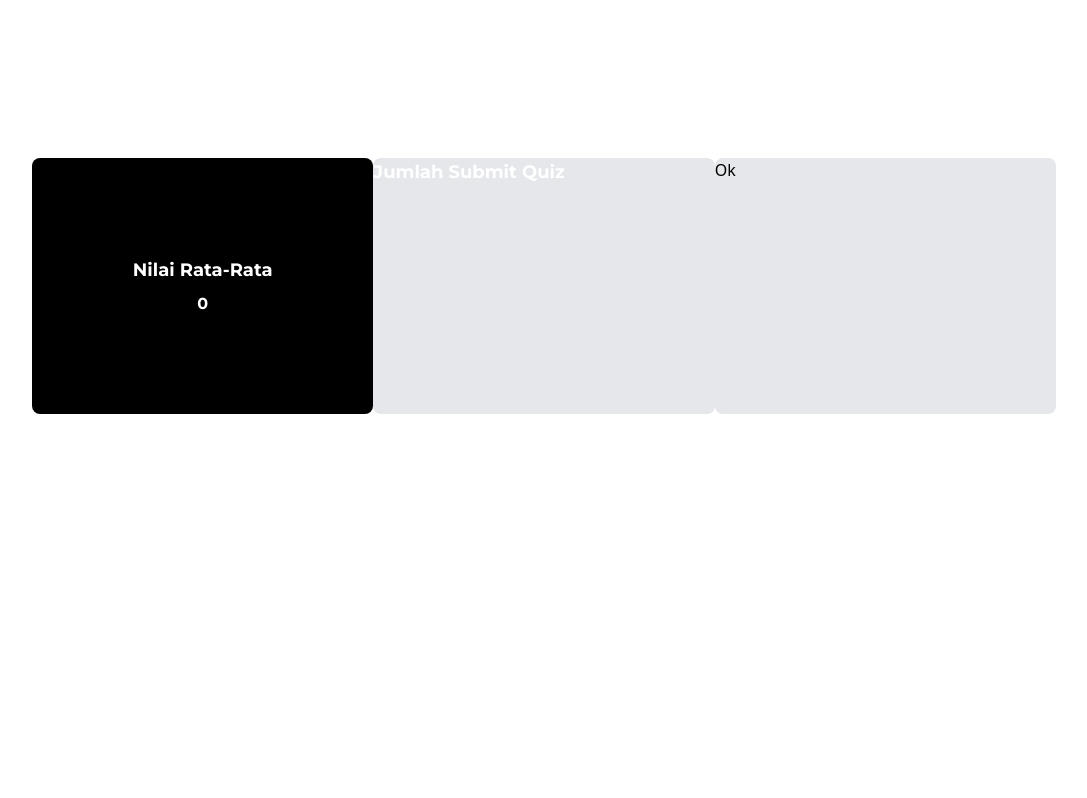
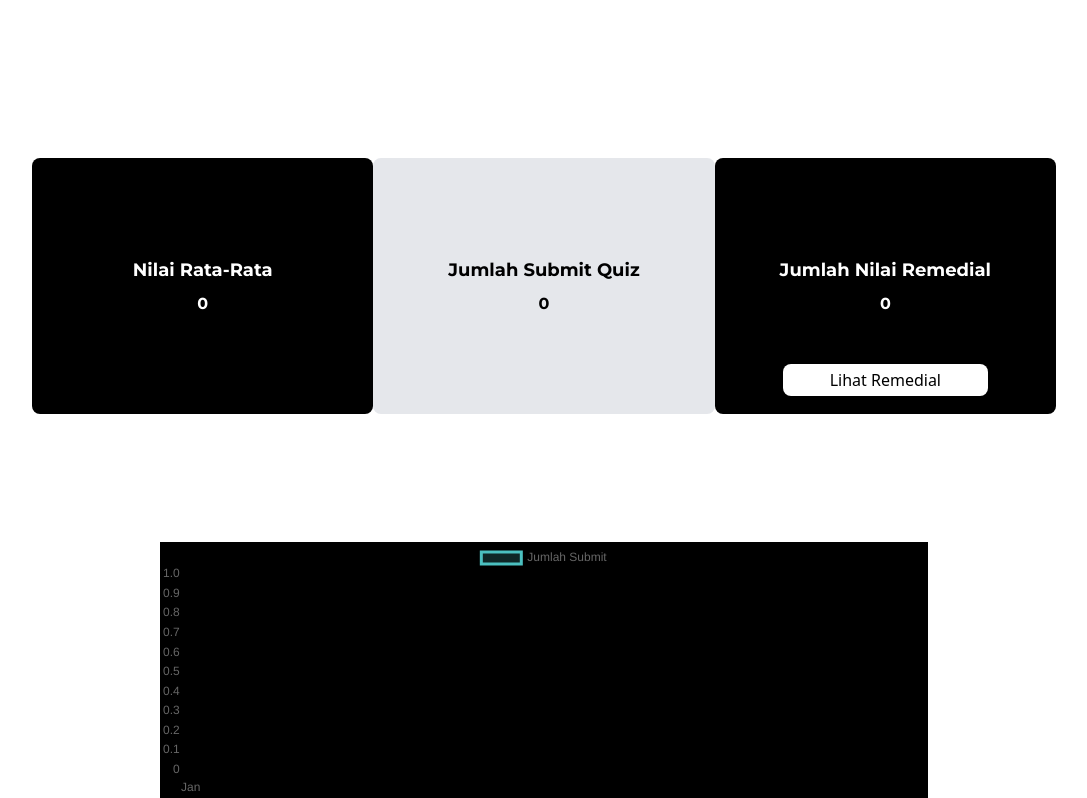
Before and after one commit to rifkigantengsangat/17-agustus-project, a React (Vite) app: page /dashboard/1 in a window 1280 px wide. Shown: the part 258-1056 px from the top of the page, without its empty margins (96-1183 px from the left). Before the commit the page ends 800 px from the top, so only its background shows below. Built offline with nearby package versions, Linux system fonts and the light colour scheme; no server answers; the database is empty.

Commit message:
membuat modal dan Chart di dashboard User

```diff
--- a/src/Pages/DashboardUser/DashboardUser.jsx
+++ b/src/Pages/DashboardUser/DashboardUser.jsx
@@ -5,6 +5,7 @@ import {User} from '../../Context/UserAuth'
 import { Line,Doughnut } from 'react-chartjs-2';
 import Chart from 'chart.js/auto';
 import {Link} from 'react-router-dom'
+import Modal from './Modal';
 import {
   Chart as ChartJS,
   registerables,
@@ -13,14 +14,17 @@ const DashboardUser = () => {
     const {nilaiUser,spesificDataById} = Data()
     const [name,setName] = useState('')
     const [jumlahSubmitUser,setJumlahSubmitUser] = useState([])
+    const [nilaiTertinggi,setNilaiTinggi] = useState([])
     const [nilaiRata,setNilaiRata] = useState(0)
+    const [nilaiRemedial,setNilaiRemedial] = useState([])
+    const [open,setOpen] = useState(false)
     const {user} = User()
     const data = {
-        labels: ["10", "20", "30", "40", "50", "60","70", "80", "90", "100"],
+      labels: ["Jan"],
       datasets: [
         {
-            label : 'Nilai Anda',
-
+          label: "Jumlah Submit",
+          data: [ nilaiTertinggi?.[0],nilaiTertinggi?.[1]],
           fill: true,
           backgroundColor: "rgba(75,192,192,0.2)",
           borderColor: "rgba(75,192,192,1)"
@@ -28,25 +32,41 @@ const DashboardUser = () => {
 
       ]
     };
+
        useEffect(()=>{
         spesificDataById(user?.uid)
         let result = []
+        let result2 = []
+        let poins = []
         nilaiUser?.map((x)=> {
+           result.push(x)
            const poin = x.poin
-           result.push(poin)
-           setJumlahSubmitUser(x.submit)
-           const average = result?.reduce((a,b)=>{
+           poins.push(poin)
+           result2.push(x.submit);
+           setJumlahSubmitUser(result2);
+           const filterRemed = result.filter((x)=> x.poin < 75)
+           setNilaiRemedial(filterRemed)
+           const average = poins?.reduce((a,b)=>{
             return  a+b
              },0)/result?.length
              setNilaiRata(average)
-          return result
+          return [result,result2,poins]
+
         })
         const SplitName = user?.email?.split('@')
          const names = SplitName?.[0]
          setName(names)
-       },[user,nilaiUser])
+         const nilaiTertinggi = poins?.sort((a,b)=>a-b)[poins.length - 1];
+         const nilaiTerendah = poins?.sort((a,b)=>a+b)?.[0]
+       console.log(nilaiTerendah);
+         console.log(nilaiTertinggi);
+         console.log(nilaiTerendah,nilaiTertinggi);
+         const nilaiTinggiDanPendek = [nilaiTertinggi,nilaiTerendah]
+          setNilaiTinggi(nilaiTinggiDanPendek)
+       },[user])
     return (
-    <div className='w-screen h-screen'>
+      <>
+    <div className={`w-screen h-screen ${open? 'blur-sm' : 'blur-none'}`  }>
      <div className='w-full h-24 bg-gray-200 flex justify-center items-center '>
       <div className='w-5/6 mx-auto h-3/5 flex justify-between items-center'>
         <div>
@@ -77,16 +97,32 @@ const DashboardUser = () => {
         <h1 className='font-bold font-Montserrat tex-md pt-2 text-white'>{nilaiRata}</h1>
 
       </div>
-      <div className='w-96 bg-gray-200 h-4/5 rounded-lg '>
+      <div className='w-96 bg-gray-200 h-4/5 rounded-lg flex flex-col items-center justify-center '>
 
-      <h1 className='font-bold font-Montserrat text-lg text-white'>Jumlah Submit Quiz </h1>
-        <h1 className='font-bold font-Montserrat tex-md pt-2 text-white'>{}</h1>
+      <h1 className='font-bold font-Montserrat text-lg text-black'>Jumlah Submit Quiz </h1>
+        <h1 className='font-bold font-Montserrat tex-md pt-2 text-black'>{jumlahSubmitUser.length}</h1>
       </div>
-      <div className='w-96 bg-gray-200 rounded-lg h-4/5  '>
-      <h1>Ok</h1>
+      <div className='w-96 bg-black rounded-lg h-4/5 flex flex-col items-center justify-center'>
+      <h1 className='font-bold font-Montserrat text-lg text-white'>Jumlah Nilai Remedial </h1>
+        <h1 className='font-bold font-Montserrat tex-md pt-2 text-white'>{nilaiRemedial.length}</h1>
+        <div className='w-full relative'>
+        <button className='bg-white block w-3/5 mx-auto absolute -bottom-20 left-[20%] rounded-lg py-1 ' onClick={()=>{setOpen(true)}}>Lihat Remedial</button>
+
         </div>
              </div>
+
      </div>
+
+    </div>
+    <div>
+    {open&&<Modal setOpen={setOpen} open={open} nilai={nilaiRemedial}/>}
+    </div>
+    <div className='w-full h-64'>
+      <div className='w-3/5 mx-auto h-full bg-black '>
+      <Line data={data} width={2} height={5} objectfit="contain" options={{maintainAspectRatio: false}}/>
+      </div>
+    </div>
+    </>
   )
 }
 
--- /dev/null
+++ b/src/Pages/DashboardUser/Modal.jsx
@@ -0,0 +1,35 @@
+import React from 'react'
+
+const Modal = ({setOpen,nilai}) => {
+  return (
+    <div className={`z-10 absolute top-[20%] right-[50%] translate-x-1/2 translate-y-1/2 w-2/5 h-96 bg-white shadow-lg  rounded-lg transition-all duration-700 `}>
+       <div className='w-full h-12'>
+        <button className='text-right w-full pr-4 font-bold block' onClick={()=> setOpen(false)}>X</button>
+       </div>
+       <div className='w-full h-full '>
+        <div className ='w-4/5 h-4 mx-auto my-2 flex justify-between items-center'>
+        <div>
+         <h1 className ='font-bold font-Montserrat '>Mata Pelajaran</h1>
+        </div>
+         <div>
+            <h1 className='font-bold font-Montserrat '>Nilai</h1>
+         </div>
+        </div>
+        {nilai?.map((e,i)=>{
+            return (
+                <div key={i} className='w-4/5 h-10 mx-auto my-1 flex justify-between items-center'>
+                  <div>
+         <h1>{e?.pelajaran}</h1>
+        </div>
+         <div>
+            <h1>{e?.poin}</h1>
+         </div>
+                </div>
+            )
+        })}
+       </div>
+    </div>
+  )
+}
+
+export default Modal
```
Lines whose indentation alone changed are shown as unchanged.
